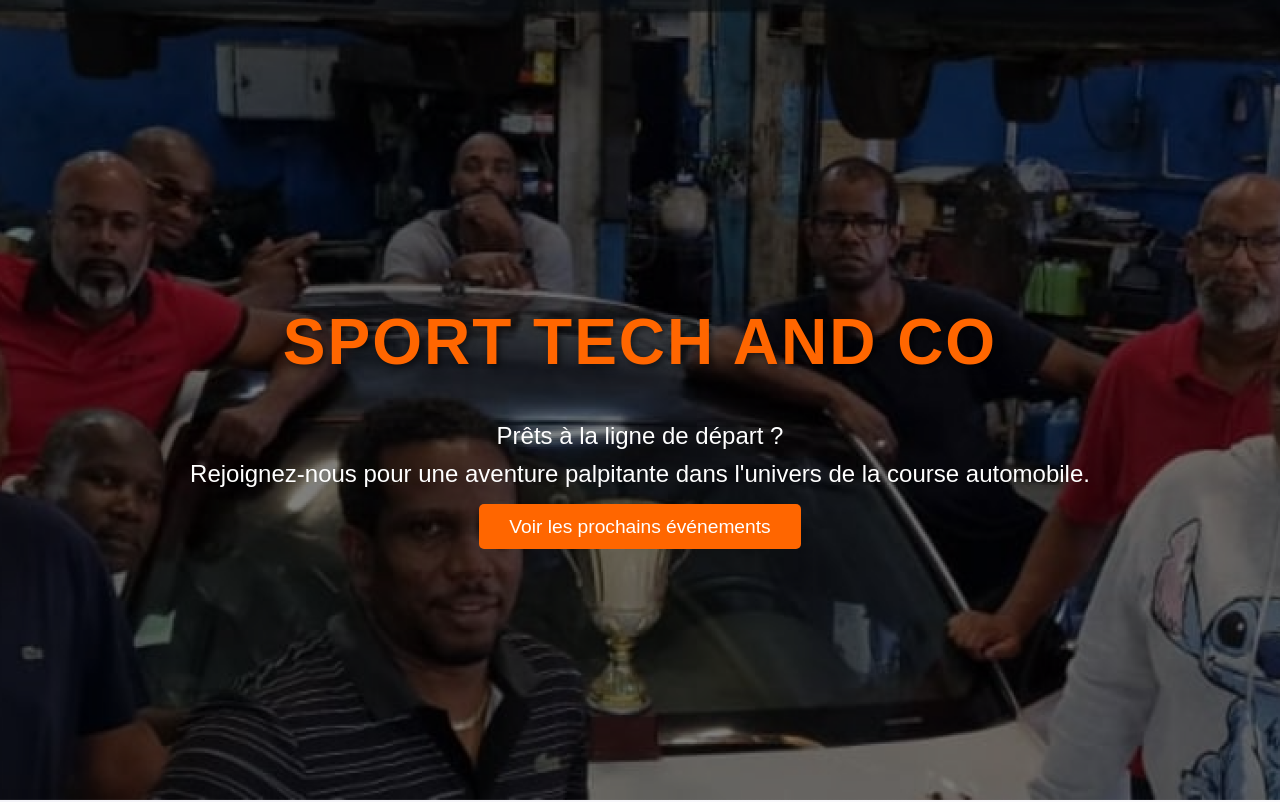
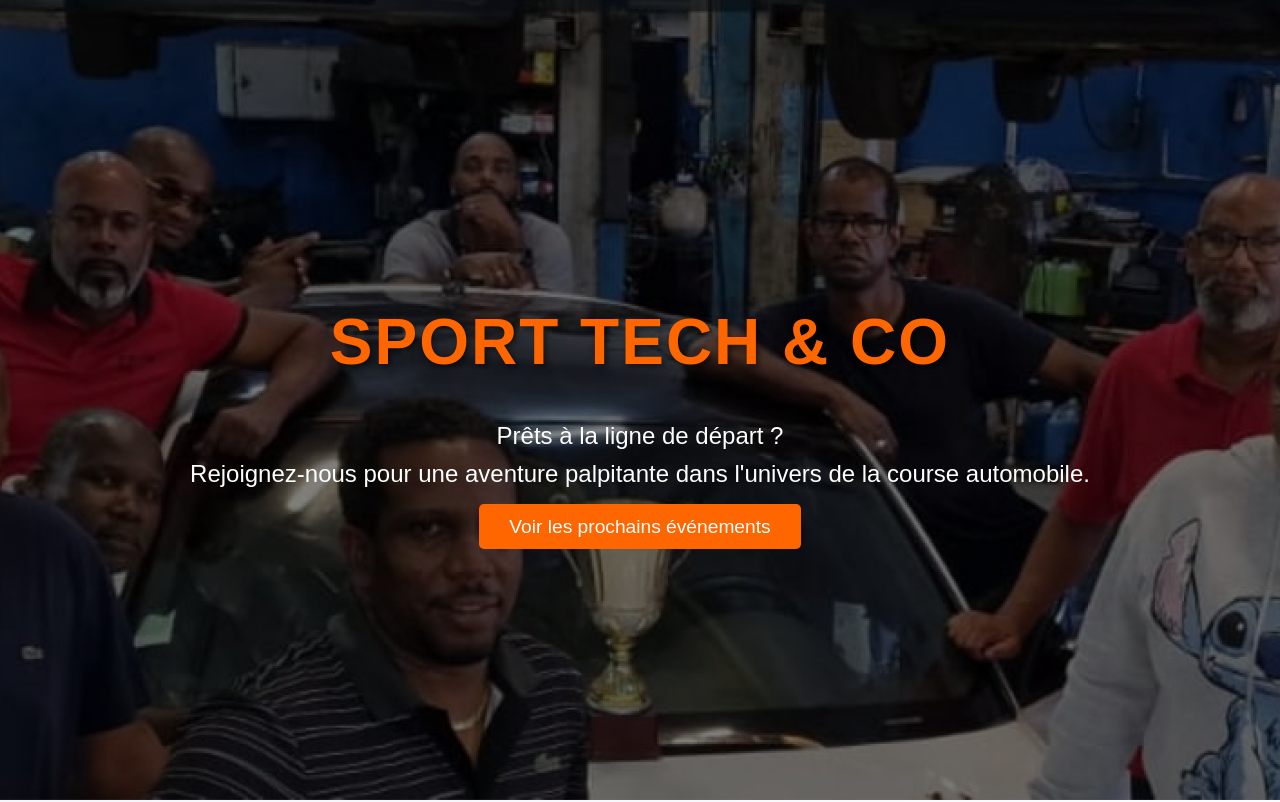
Before and after one commit to ghayfy/sport_tech_and_co, a plain HTML site: page index.html in a window 1280 px wide. Shown: the top 802 px of the page. Drawn offline with Linux system fonts and the light colour scheme.

Commit message:
Add files via upload

```diff
--- a/index.html
+++ b/index.html
@@ -12,7 +12,7 @@
 <header class="hero">
     <div class="overlay">
         <div class="hero-text">
-            <h1 class="highlight">Sport Tech and Co</h1>
+            <h1 class="highlight">Sport Tech & Co</h1>
             <p>Prêts à la ligne de départ ?</p>
             <p>Rejoignez-nous pour une aventure palpitante dans l'univers de la course automobile.</p><br>
             <a href="https://www.facebook.com/runtrophyevents/" class="cta">Voir les prochains événements</a>
@@ -189,7 +189,7 @@
             <div class="social-icons">
                 <a href="https://www.instagram.com/sporttechco971/"><img src="insta.png" alt="Instagram"></a>
             </div>
-            <p>&copy; 2024 Association de Course Automobile. Tous droits réservés.</p>
+            <p>&copy; 2024 Sport Tech & Co.Tous droits réservés | Made by  ghayfy development</p>
         </div>
     </footer>
 
```
